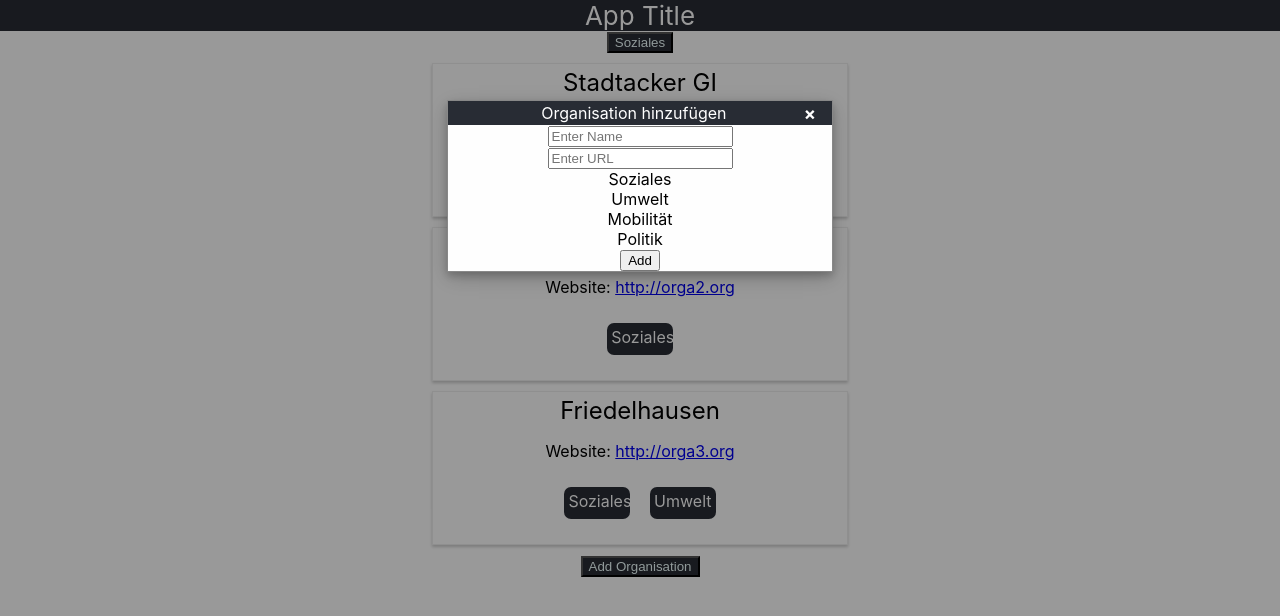
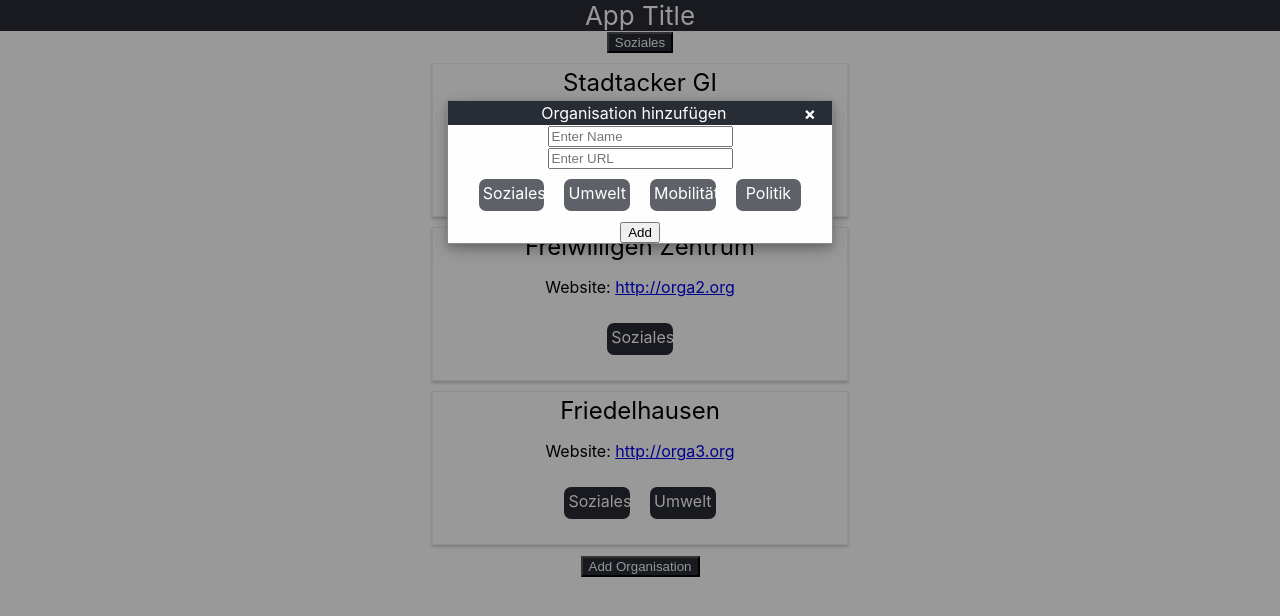
Before and after one commit to BaseVentura/Mule, a React (Create React App) app: page / in a window 1280 px wide. Both pictures are taken after a click on the button "Add Organisation". Shown: the top 616 px of the page. Built offline with nearby package versions, Linux system fonts and the light colour scheme.

Commit message:
Working on Filters

```diff
--- a/src/Components/OrgaAdder.js
+++ b/src/Components/OrgaAdder.js
@@ -10,19 +10,26 @@ function OrgaAdder({labels,hide,click,show}) {
     const [name,setName] = useState();
     const [URL,setURL] = useState();
     const [Label,setLabel] = useState([]);
+
+    let labelStyle = styles.BadgeInactive
     //setLabel([]);
+
+    const getLabelStyle = (active) =>  active? styles.Badge : styles.BadgeInactive;
 
 
     const buildLabel = (newlabel) => {
+        Label.includes(newlabel) ? deselectLabel(newlabel) : selectLabel(newlabel);
+    }
+    const selectLabel = (label) => {
         const newlabelArr = [...Label]
-        newlabelArr.push(newlabel);
-
+        newlabelArr.push(label);
         setLabel(newlabelArr);
     }
-    const deselectLabel = (labelid) => {
+    const deselectLabel = (label) => {
         const newlabelArr = [...Label]
-        newlabelArr.splice(newlabelArr.indexOf(labelid));
+        newlabelArr.splice(newlabelArr.indexOf(label));
         setLabel(newlabelArr);
+        console.log("deselect");
     }
 
     return (
@@ -42,11 +49,12 @@ function OrgaAdder({labels,hide,click,show}) {
                     <div>
                     {labels.map(
                         (label, ix )=> {
-                            return (<div key={label.id} className="Bagde" onClick={(event)=> buildLabel(label.id)}>{label.name}</div>)//das mit dem Label funktioniert so nicht
+                            return (<div key={label.id} className={labelStyle} onClick={(event)=> buildLabel(label)}>{label.name}</div>)//das mit dem Label funktioniert so nicht
                         }
                         )
                     }
                     </div>
+                    {/* Ich gebe hier als Label ein Arry mit Objekten zurück brauche aber eigentlich das Arry mt den IDS */}
                     <button onClick={()=>click(name, URL, Label)}>Add</button>
                 </div>
             </div>
--- a/src/Components/OrgaAdder.module.css
+++ b/src/Components/OrgaAdder.module.css
@@ -53,3 +53,31 @@
   .hideDiv {
     display: none;
   }
+.Badge {
+    display: inline-block;
+    right: 16px;
+    height: 24px;
+    font-size: 16px;
+    color: white;
+    width: 15%;
+    top: 50%;
+    margin: 10px;
+    background-color: #282c34;
+    padding: 4px ;
+    text-align: center;
+    border-radius: 7px;
+}
+.BadgeInactive {
+    display: inline-block;
+    right: 16px;
+    height: 24px;
+    font-size: 16px;
+    color: white;
+    width: 15%;
+    top: 50%;
+    margin: 10px;
+    background-color: #5e6167;
+    padding: 4px ;
+    text-align: center;
+    border-radius: 7px;
+}
--- a/src/Containers/Orgamanager.js
+++ b/src/Containers/Orgamanager.js
@@ -29,9 +29,9 @@ class Orgamanager extends Component {
     ShowOrgaHandler = () => {
       this.setState({ContentID:0})
     }
-    AddOrga = (name, URL, LabelIds) => {
+    AddOrga = (name, URL, Labels) => {
       const orgas = [...this.state.Orgas];
-      const newOrga = {Orga: name, URL: URL, LabelIds: LabelIds}
+      const newOrga = {Orga: name, URL: URL, LabelIds: Labels.id}
 
       orgas.push(newOrga);
 
```
